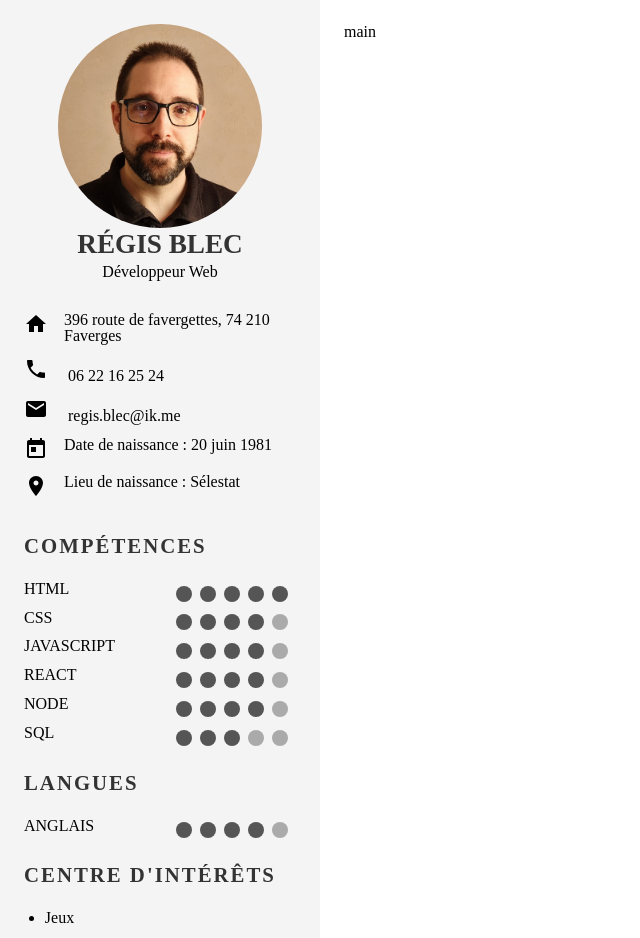
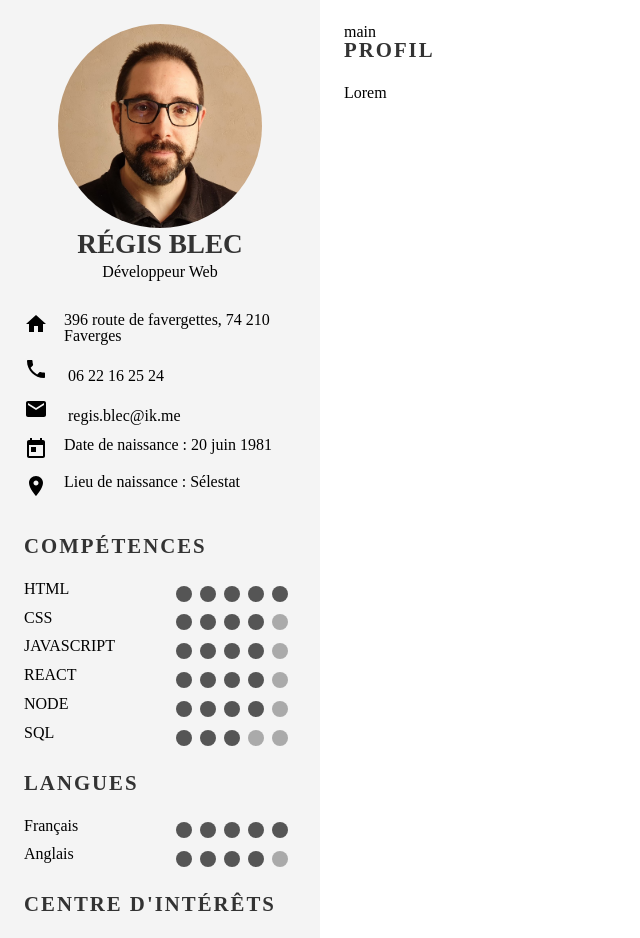
Before and after one commit to Cide74/cv_v1, a React (Create React App) app: page / in a window 1280 px wide. Shown: the top 938 px of the page, without its empty margins (0-640 px from the left). Built offline with nearby package versions, Linux system fonts and the light colour scheme.

Commit message:
mise en place du profil

```diff
--- a/package.json
+++ b/package.json
@@ -3,9 +3,12 @@
   "version": "0.1.0",
   "private": true,
   "dependencies": {
+    "@emotion/react": "^11.8.2",
+    "@emotion/styled": "^11.8.1",
     "@material-ui/core": "^4.12.3",
     "@material-ui/icons": "^4.11.2",
     "@mui/icons-material": "^5.5.1",
+    "@mui/material": "^5.5.2",
     "@testing-library/jest-dom": "^5.16.2",
     "@testing-library/react": "^12.1.4",
     "@testing-library/user-event": "^13.5.0",
--- a/src/components/App/App.js
+++ b/src/components/App/App.js
@@ -1,6 +1,7 @@
 //import React from "react";
 import User from "../User/";
 import Skills from "../Skills/";
+import Profil from "../Profil/";
 
 import './App.scss';
 
@@ -12,7 +13,9 @@ function App() {
           <User />
           <Skills />
         </div>
-        <div className="main">main</div>
+        <div className="main">main
+          <Profil />
+        </div>
       </div>
 
     </div>
--- /dev/null
+++ b/src/components/Profil/index.js
@@ -0,0 +1,15 @@
+import React from 'react'
+
+function Profil() {
+  return (
+    <div className='profil'>
+      <h2 className='h2'>Profil</h2>
+      <p>
+        Lorem
+      </p>
+
+    </div>
+  )
+}
+
+export default Profil
--- /dev/null
+++ b/src/components/Profil/style.scss
@@ -0,0 +1,5 @@
+@use "src/styles/vars" as v;
+
+.profils{
+
+}
--- a/src/components/Skills/index.js
+++ b/src/components/Skills/index.js
@@ -17,7 +17,8 @@ function Skills() {
       </div>
       <div className="skills">
         <h2 className="h2">Langues</h2>
-        <Skill title="ANGLAIS" rating="4"/>
+        <Skill title="Français" rating="5"/>
+        <Skill title="Anglais" rating="4"/>
       </div>
         <Interests />
       </div>
```
Also changed, not shown: 1 other file (tests, documents, lock files or other folders).
